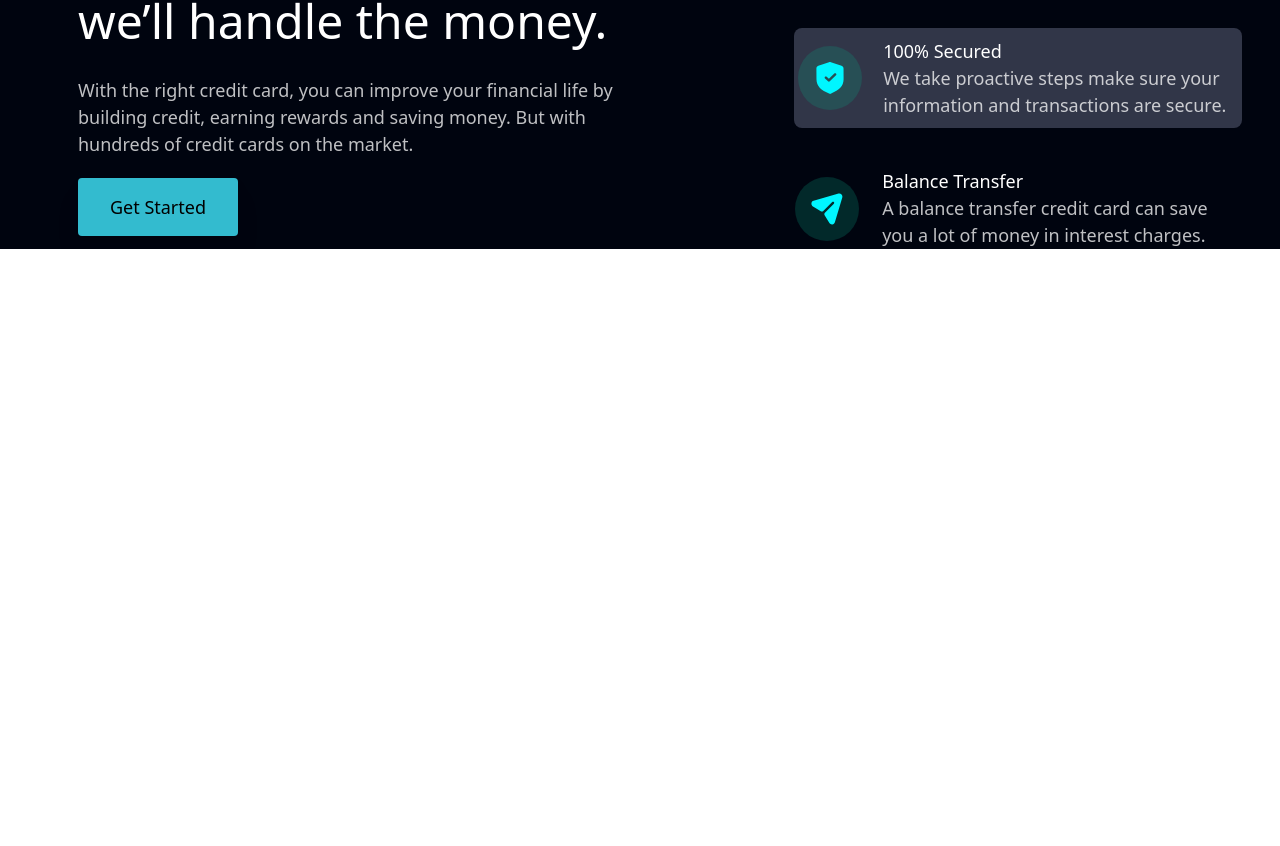
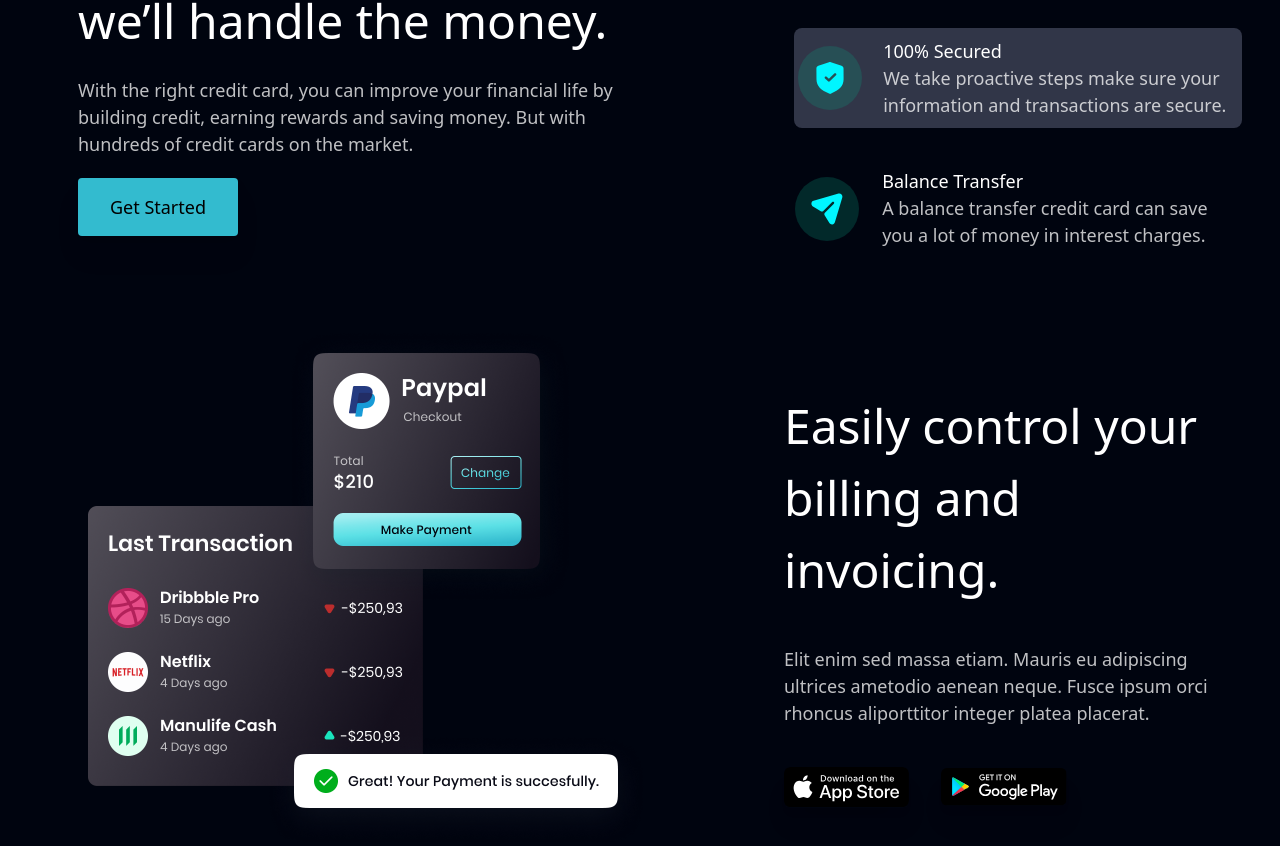
Before and after one commit to SifEddine05/HooBank, a React (Create React App) app in the folder ui_ux_website/: page / in a window 1280 px wide. Shown: the part 967-1813 px from the top of the page. Before the commit the page ends 1216 px from the top, so only its background shows below. Built offline with nearby package versions, Linux system fonts and the light colour scheme.

Commit message:
new part

```diff
--- a/ui_ux_website/src/App.js
+++ b/ui_ux_website/src/App.js
@@ -1,6 +1,7 @@
 import NavBar from './pages /navBar';
 import Robot from './pages /robot';
 import Busniess from './pages /busniess';
+import Paypal from './pages /paypal'
 import './index.css';
 
 function App() {
@@ -9,6 +10,7 @@
     < NavBar />
     <Robot />
     <Busniess />
+    <Paypal />
   </div>
 
   ) ;
--- /dev/null
+++ b/ui_ux_website/src/pages /paypal.js
@@ -0,0 +1,30 @@
+import Bill from '../assets/bill.png'
+import Appel from '../assets/apple.svg'
+import Google from '../assets/google.svg'
+
+
+
+
+const Paypal = () => {
+    return (
+    <div >
+        <div className='h-5  sm:h-10 md:h-15 lg:h-20'></div>
+        <div className='flex justify-around items-center m-auto'>
+            <div className='w-[50%] '>
+                <img src={Bill} alt='paypal ' className=' px-4 md:px-8 sm:px-6  lg:px-10' />
+            </div>
+            <div className='w-[35%]'>
+                <h2 className=" text-[18px] sm:text-[28px] md:text-[38px] lg:text-[48px] text-[#FFFF] font-semiblod mt-2 md:mt-4 sm:mt-3 lg:mt-5">Easily control your  billing and invoicing.</h2>
+                <p className="text-[8px] sm:text-[10px] md:text-[14px] lg:text-[18px] text-[#FFFF] opacity-75 mt-4 md:mt-8 sm:mt-6 lg:mt-10">Elit enim sed massa etiam. Mauris eu adipiscing  ultrices ametodio aenean neque. Fusce ipsum orci  rhoncus aliporttitor integer platea placerat.</p>
+                <div className='flex justify-start items-center mt-4 md:mt-8 sm:mt-6  lg:mt-10'>
+                    <img src={Appel} alt='Appel' className='mr-2 md:mr-6 sm:mr-4 lg:mr-8 shadow-xl w-[28%] rounded-md' />
+                    <img src={Google} alt='Google' className='shadow-xl w-[28%] rounded-md' />
+                </div>
+            </div>
+
+        </div>
+    </div>
+    );
+}
+
+export default Paypal;
```
